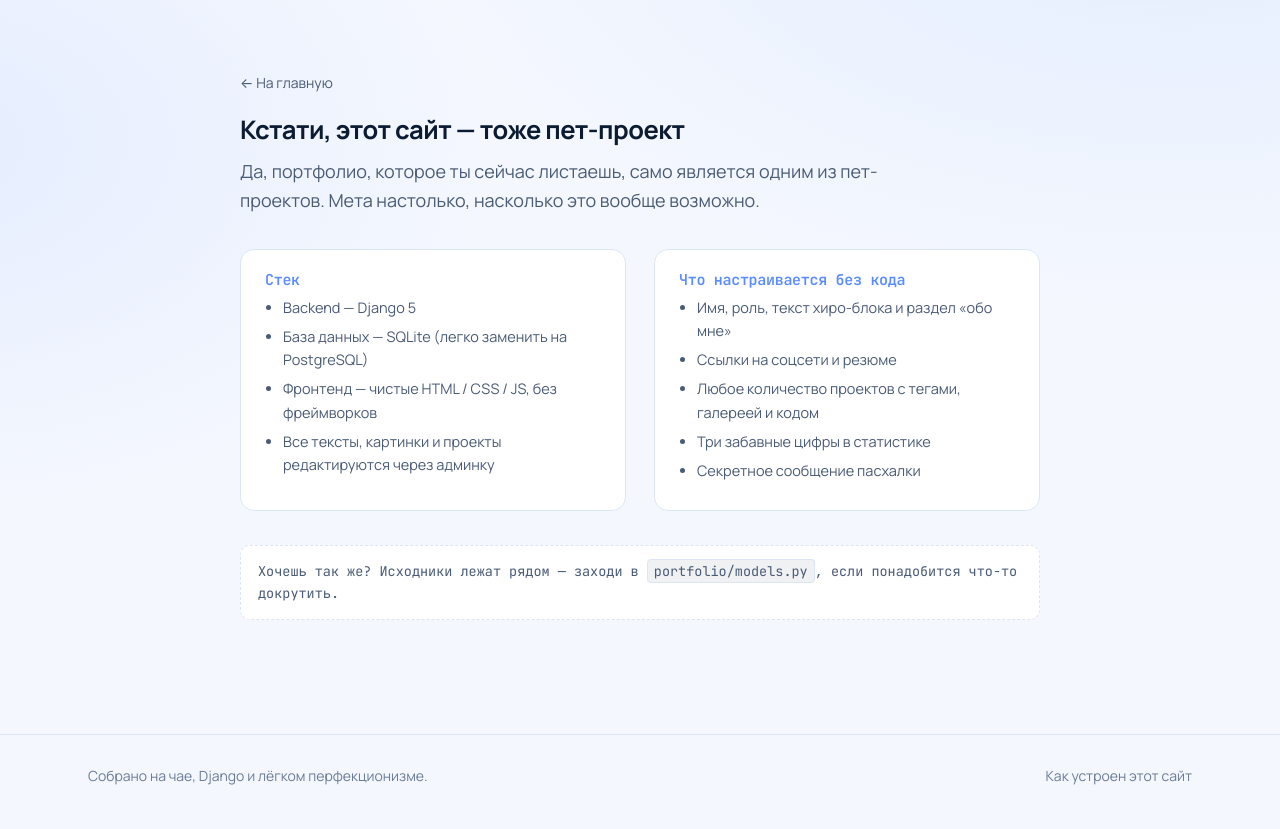
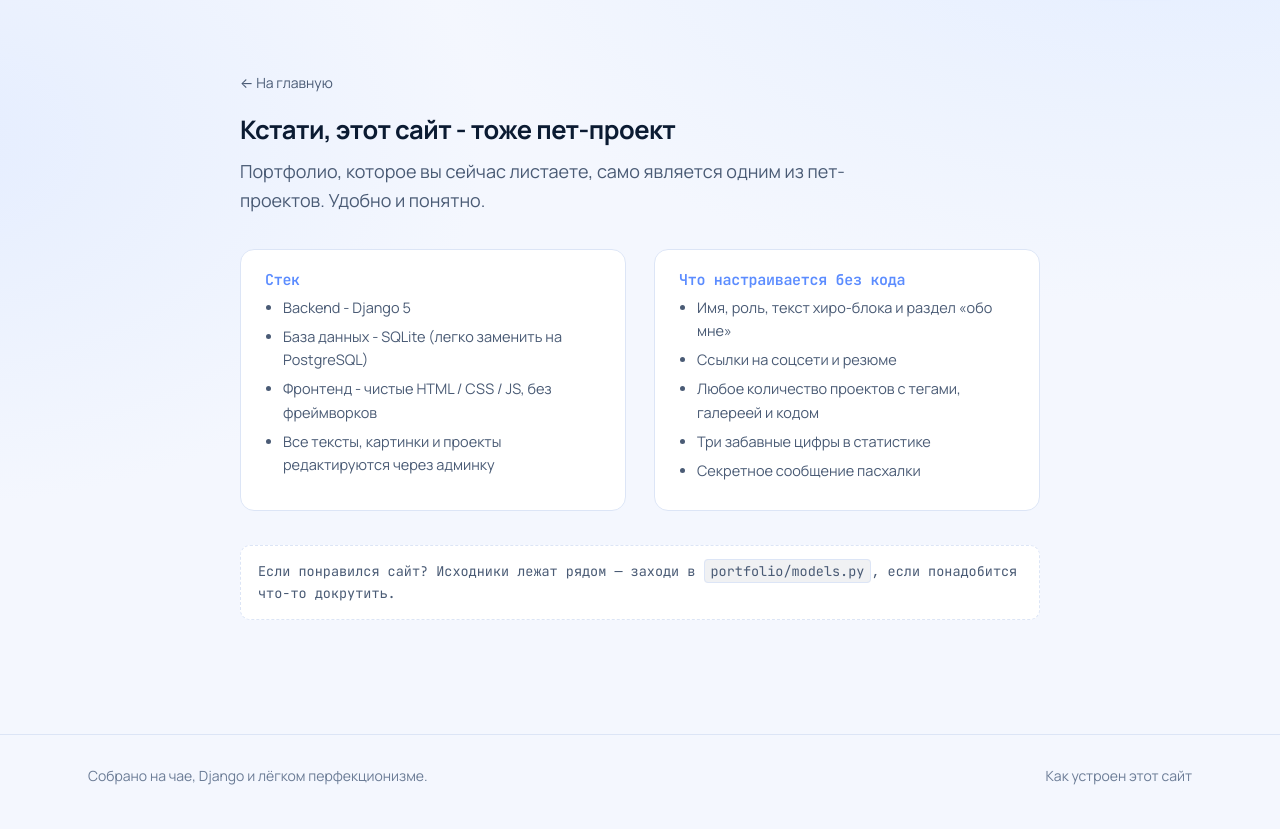
Before and after one commit to FEDORKRIVENTSOV/myportfolio, a Django app: page /o-sayte/ in a window 1280 px wide. Shown: the part 75-904 px from the top of the page. Run offline with Django 5.2, Linux system fonts and the light colour scheme; data comes from the database, SQL or seed files in the repository.

Commit message:
minor changes to the text

```diff
--- a/portfolio/templates/portfolio/about_site.html
+++ b/portfolio/templates/portfolio/about_site.html
@@ -1,23 +1,23 @@
 {% extends "portfolio/base.html" %}
 
-{% block title %}Как устроен этот сайт — {{ site.owner_name }}{% endblock %}
+{% block title %}Как устроен этот сайт - {{ site.owner_name }}{% endblock %}
 
 {% block content %}
 <section class="about-site wrap">
     <a href="{% url 'portfolio:home' %}" class="back-link">← На главную</a>
-    <h1 data-anim="hero">Кстати, этот сайт — тоже пет-проект</h1>
+    <h1 data-anim="hero">Кстати, этот сайт - тоже пет-проект</h1>
     <p class="about-site__lead" data-anim="hero">
-        Да, портфолио, которое ты сейчас листаешь, само является одним из
-        пет-проектов. Мета настолько, насколько это вообще возможно.
+        Портфолио, которое вы сейчас листаете, само является одним из
+        пет-проектов. Удобно и понятно.
     </p>
 
     <div class="about-site__grid" data-reveal>
         <div class="about-site__block">
             <h3>Стек</h3>
             <ul>
-                <li>Backend — Django 5</li>
-                <li>База данных — SQLite (легко заменить на PostgreSQL)</li>
-                <li>Фронтенд — чистые HTML / CSS / JS, без фреймворков</li>
+                <li>Backend - Django 5</li>
+                <li>База данных - SQLite (легко заменить на PostgreSQL)</li>
+                <li>Фронтенд - чистые HTML / CSS / JS, без фреймворков</li>
                 <li>Все тексты, картинки и проекты редактируются через админку</li>
             </ul>
         </div>
@@ -34,7 +34,7 @@
     </div>
 
     <p class="about-site__note" data-reveal>
-        Хочешь так же? Исходники лежат рядом — заходи в
+        Если понравился сайт? Исходники лежат рядом — заходи в
         <code>portfolio/models.py</code>, если понадобится что-то докрутить.
     </p>
 </section>
--- a/portfolio/templates/portfolio/home.html
+++ b/portfolio/templates/portfolio/home.html
@@ -25,7 +25,7 @@
                     aria-label="Иллюстрация: знак &lt;/&gt;, нарисованный тысячей точек. Знаки загораются по очереди, между ними бегут импульсы света."></canvas>
             <figcaption class="hero__caption">
                 <span>Иллюстрация</span>
-                <span>наведи курсор на точки · на телефоне — тапни</span>
+                <span>наведите курсор на точки · на телефоне - тапните</span>
             </figcaption>
         </figure>
     </div>
@@ -107,7 +107,7 @@
     </div>
     {% else %}
     <div class="empty-state" data-reveal>
-        <p>Проектов пока нет — самое время добавить первый в
+        <p>Проектов пока нет - самое время добавить первый в
             <a href="/admin/portfolio/project/add/">админке</a>.</p>
     </div>
     {% endif %}
@@ -149,7 +149,7 @@
 <section class="contact wrap" id="contact" data-reveal>
     <p class="section-label"><span class="section-label__n">/05</span> Контакты</p>
     <h2>Свяжемся?</h2>
-    <p>Открыт(а) к предложениям, интересным задачам и просто поговорить про код или дизайн.</p>
+    <p>Открыт к предложениям, интересным задачам и постоянной работе.</p>
     <div class="contact__links">
         {% if site.email %}<a href="mailto:{{ site.email }}" class="btn btn--primary" data-magnetic>Написать на почту</a>{% endif %}
         {% if site.telegram_url %}<a href="{{ site.telegram_url }}" target="_blank" rel="noopener" class="btn btn--ghost" data-magnetic>Telegram</a>{% endif %}
```
